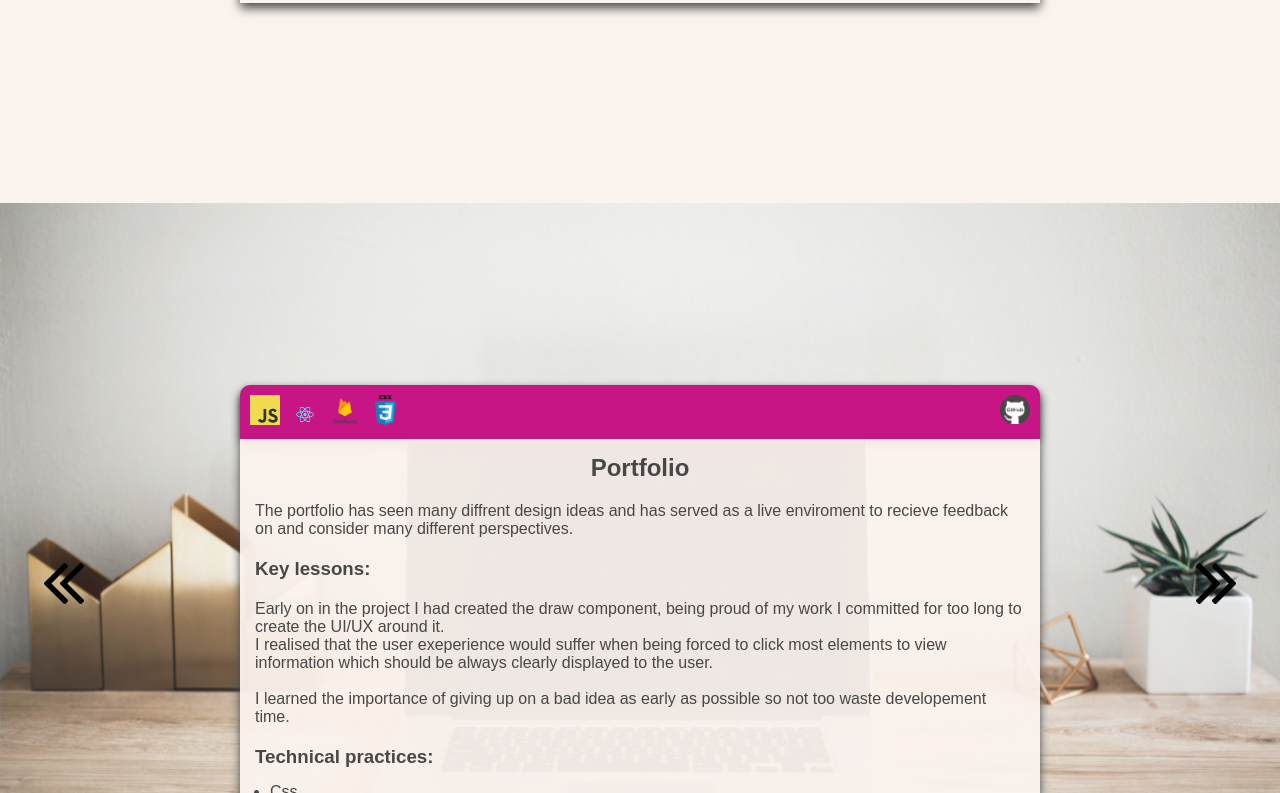
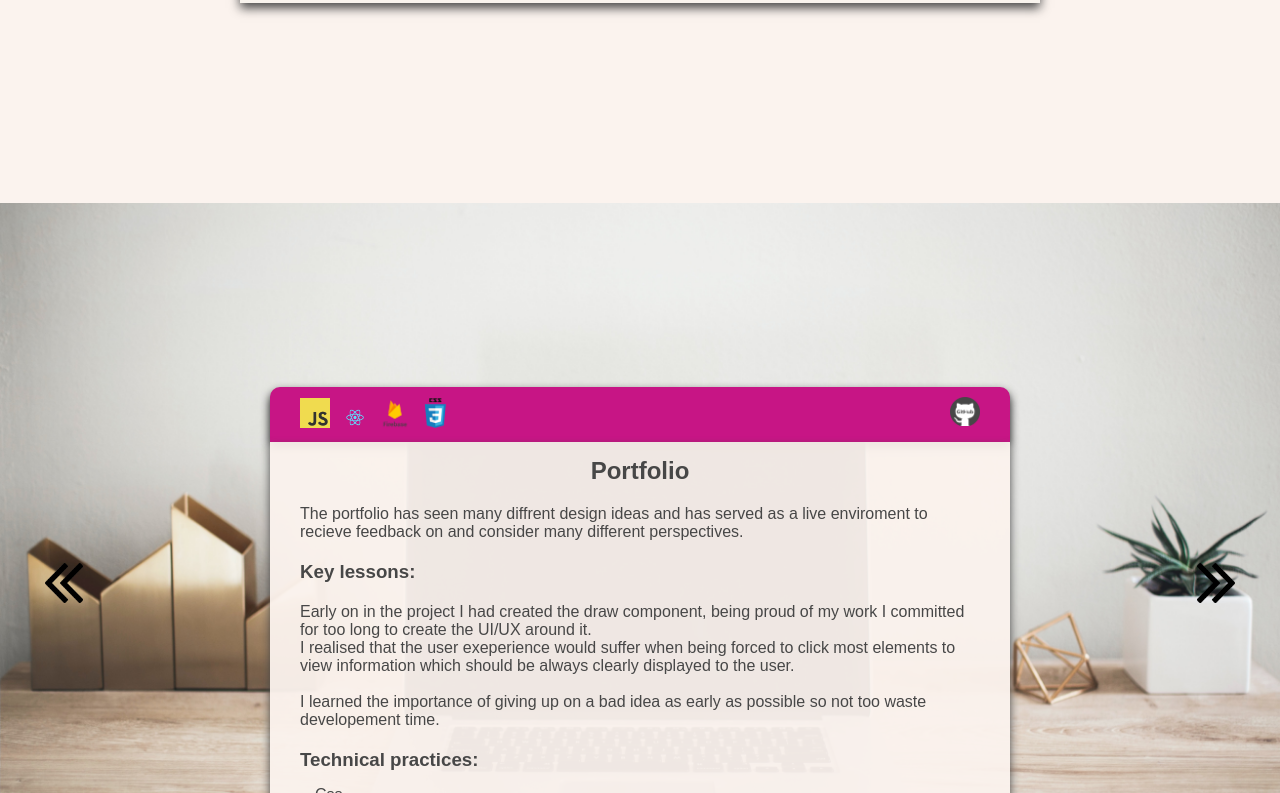
Before and after one commit to Kwarn/portfolio, a React (Create React App) app: page / in a window 1280 px wide. Shown: the part 2007-2800 px from the top of the page. Built offline with nearby package versions, Linux system fonts and the light colour scheme.

Commit message:
adjusted project padding to allow space for SliderControls, welcome element icons padding added

```diff
--- a/src/components/Project/Project.module.css
+++ b/src/components/Project/Project.module.css
@@ -1,11 +1,12 @@
 .Project {
-  position: relative;
-  max-width: 800px;
+  /* position: relative; */
+  max-width: 740px;
   margin: auto;
   color: #474747;
 }
 
 .IconsBar {
+  padding: 0px 20px 0px 20px;
   box-shadow: 0 5px 10px rgb(0, 0, 0);
   border-radius: 10px 10px 0px 0px;
   height: auto;
@@ -44,13 +45,13 @@
   border-radius: 0px 0px 10px 10px;
   background: rgba(251, 243, 238, 0.95);
   box-shadow: 0 5px 10px #474747;
-  padding: 5px;
+  padding: 5px 20px 0px 20px;
 }
 
 .MainContentWrapper img {
   height: 150px;
   width: auto;
-  padding: 15px 10px 0px 5px;
+  padding: 10px 10px 0px 5px;
 }
 
 .MainContentWrapper img:hover {
@@ -83,6 +84,9 @@
 }
 
 @media (max-height: 768px) {
+  .Project {
+    min-height: 100%;
+  }
   .MainContentWrapper p {
     font-size: 2vh;
   }
--- a/src/components/WelcomeElements/WelcomeElements.module.css
+++ b/src/components/WelcomeElements/WelcomeElements.module.css
@@ -32,6 +32,7 @@
 .LinkIcons img {
   height: 40px;
   width: auto;
+  padding: 5px 10px 5px 10px;
 }
 
 .AboutMe {
--- a/src/containers/DrawToggle/DrawControl.js
+++ b/src/containers/DrawToggle/DrawControl.js
@@ -7,7 +7,7 @@ const DrawControl = ({ drawContent, isDrawOpenByDefault }) => {
   const [isDrawOpen, setIsDrawOpen] = useState(false)
   const [isMouseOverDraw, setIsMouseOverDraw] = useState(false)
 
-  useEffect(() => {
+  useEffect(()=> {
     if (isDrawOpenByDefault) setIsDrawOpen(true)
   }, [isDrawOpenByDefault])
 
--- a/src/containers/Slider/Slider.module.css
+++ b/src/containers/Slider/Slider.module.css
@@ -35,7 +35,7 @@
 .SliderControl img {
   position: relative;
   top: 45%;
-  width: 40px;
+  width: 3vw;
   height: auto;
 }
 
@@ -55,9 +55,9 @@
 
 @media (max-width: 1000px) {
   .SliderControl {
-    width: 10%;
+    width: 5%;
   }
-  .SliderControl img {
+  /* .SliderControl img {
     top: 5%;
-  }
+  } */
 }
```
